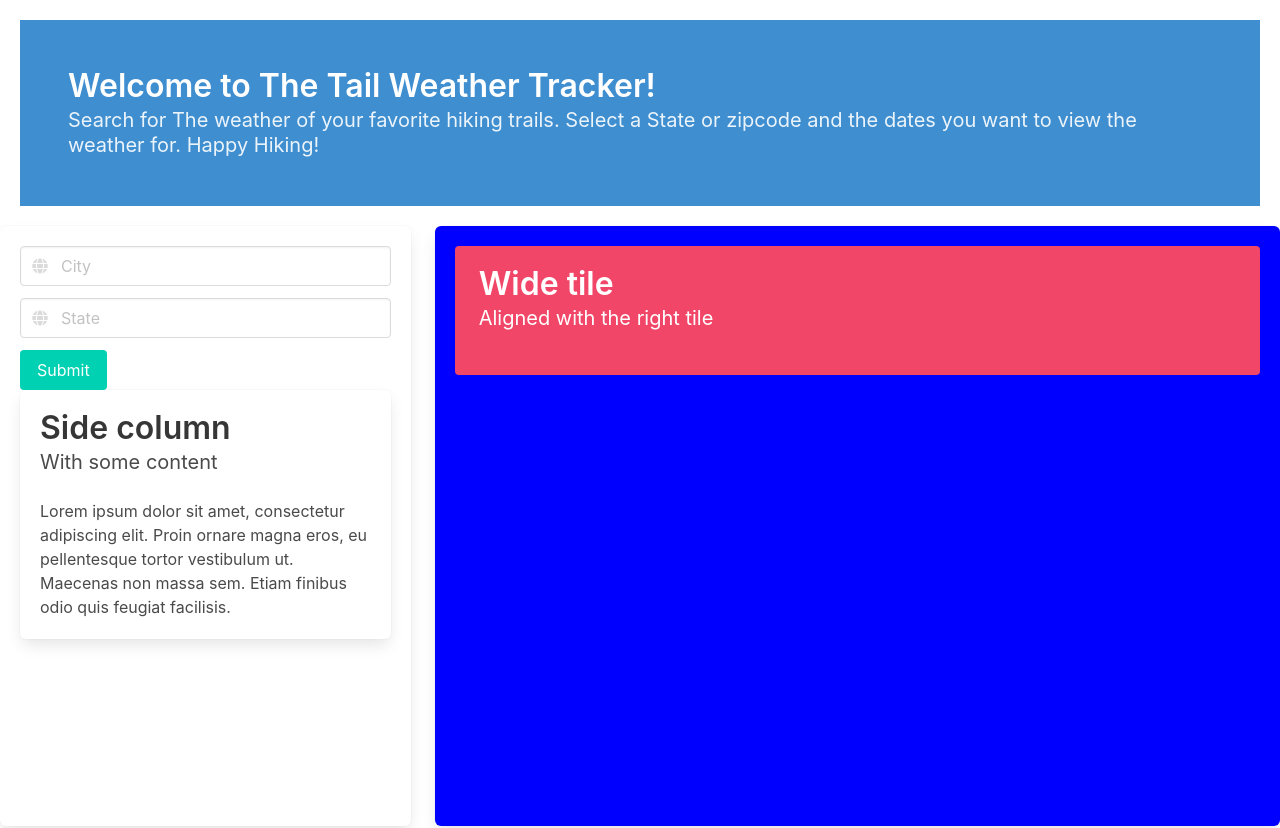
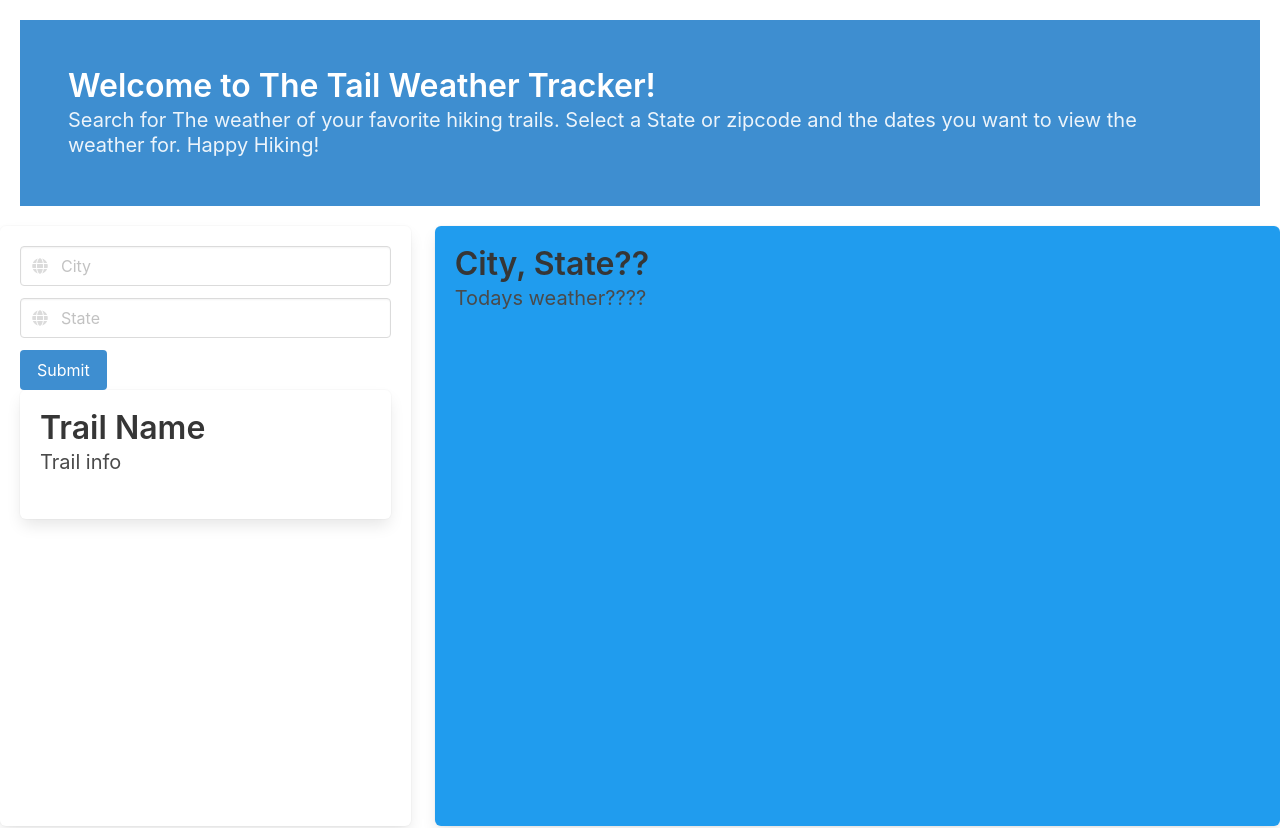
Before and after one commit to RandyLofgren/trail-weather-tracker, a plain HTML site: page index.html in a window 1280 px wide. Shown: the top 828 px of the page. Drawn offline with nearby package versions, Linux system fonts and the light colour scheme.

Commit message:
updated index page

```diff
--- a/assets/style.css
+++ b/assets/style.css
@@ -4,5 +4,9 @@
 
 .main-area{
     height: 600px;
-    background-color: blue;
+    background-color: 	hsl(204, 86%, 53%);
 }
+.img {
+    height: 200px;
+    width: 200px;
+}
--- a/index.html
+++ b/index.html
@@ -50,26 +50,24 @@
                 </div>
 
                 <div class="control">
-                    <button class="button is-primary">Submit</button>
+                    <button class="button is-info">Submit</button>
                 </div>
                 <article class="tile is-child box">
-                    <p class="title">Side column</p>
-                    <p class="subtitle">With some content</p>
-                    <div class="content">
-                        <p>Lorem ipsum dolor sit amet, consectetur adipiscing elit. Proin ornare magna eros, eu
-                            pellentesque
-                            tortor vestibulum ut. Maecenas non massa sem. Etiam finibus odio quis feugiat facilisis.</p>
-                    </div>
-                </article>
+                    <p class="title">Trail Name</p>
+                    <p class="subtitle">Trail info</p>
+                    <figure class="image is-1by-1">
+
+                    </figure>
+                  </article>
             </article>
         </div>
 
         <!-- Wide Tile -->
         <div class="tile is-parent is-verticle is-8">
             <article class="tile is-child box main-area">
-                <article class="tile is-child notification is-danger">
-                    <p class="title">Wide tile</p>
-                    <p class="subtitle">Aligned with the right tile</p>
+                <article class="tile is-child">
+                    <p class="title">City, State??</p>
+                    <p class="subtitle">Todays weather????</p>
                     <div class="content">
                         <!-- Content -->
                     </div>
@@ -81,7 +79,7 @@
     <!-- Side Column -->
     <div class="tile is-ancestor">
 
-        <div class="tile is-parent is-8">
+        <div class="tile is-parent is-12">
             <article class="tile is-child box">
                 <p class="title">Main column</p>
                 <p class="subtitle">With some content</p>
@@ -95,20 +93,6 @@
 
     <button id="testBtn">TESTING</button>
 
-
-
-
-
-
-
-
-
-
-
-
-
-
-
     <script defer src="https://use.fontawesome.com/releases/v5.14.0/js/all.js"></script>
     <script src="https://code.jquery.com/jquery-3.5.1.min.js"
         integrity="sha256-9/aliU8dGd2tb6OSsuzixeV4y/faTqgFtohetphbbj0=" crossorigin="anonymous"></script>
```
Also changed, not shown: 1 other file.
